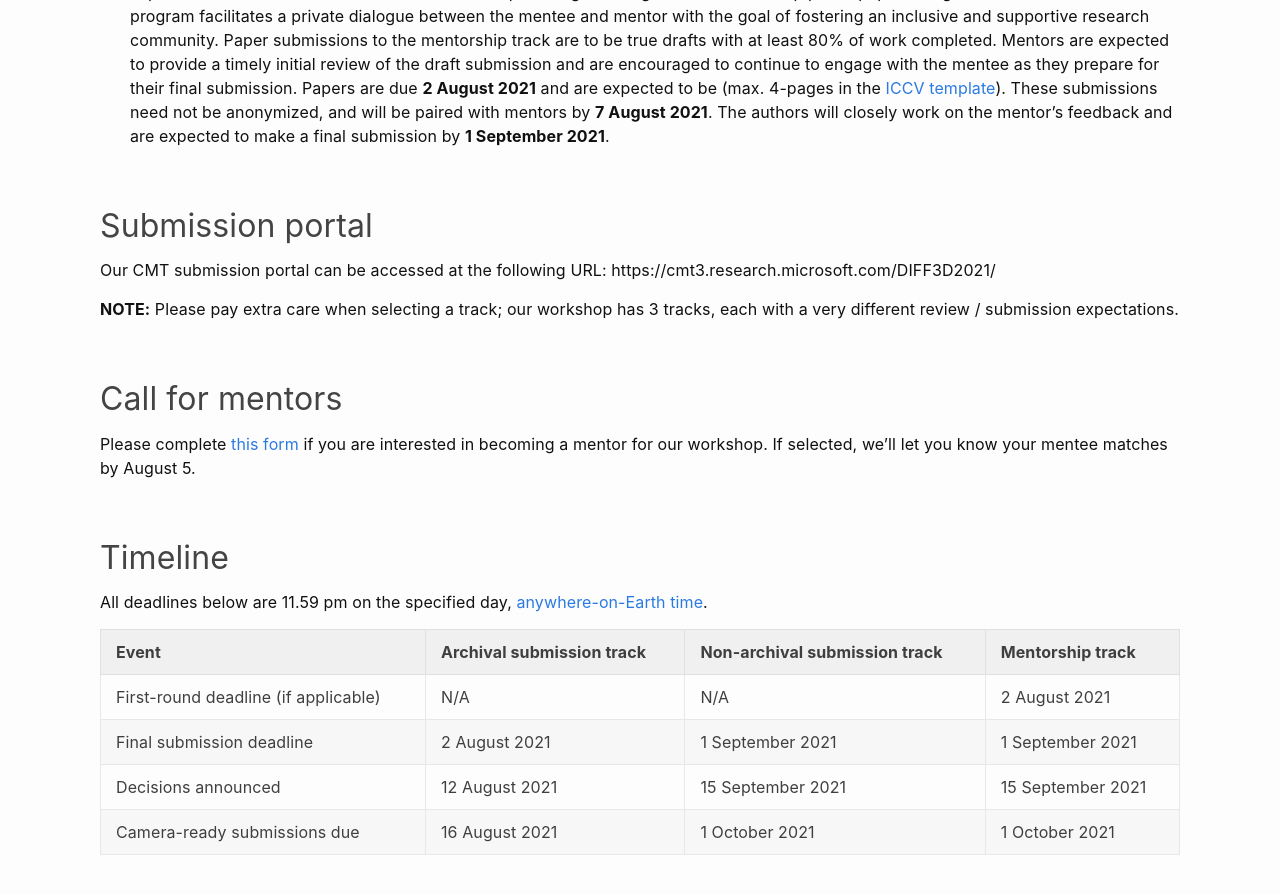
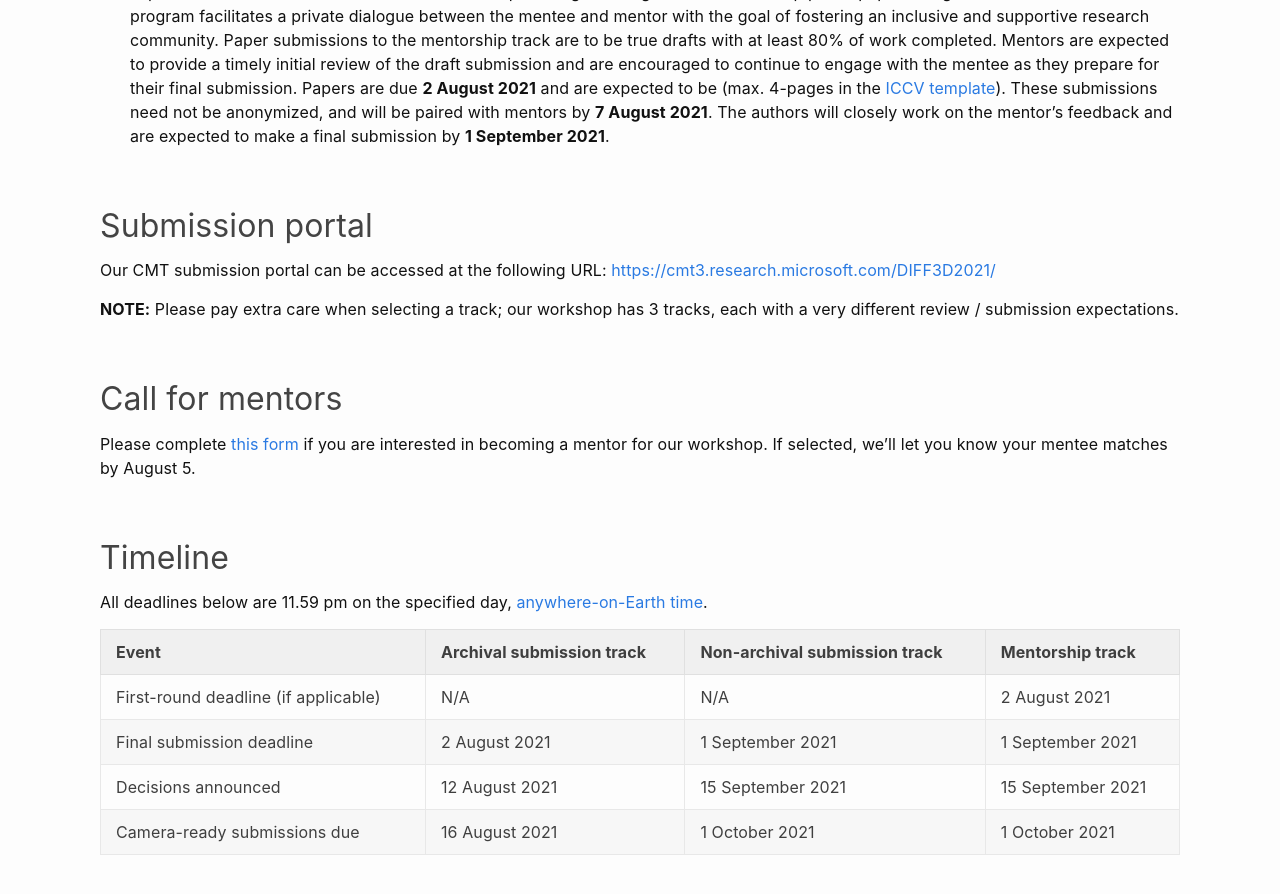
Before and after one commit to montrealrobotics/diff3d, a Jekyll site: the page built from callforpapers.md, in a window 1280 px wide and 900 px high, scrolled down 785 px. Shown: the top 894 px of the window. Built offline with Jekyll 4.4.1, drawn with Linux system fonts in a browser that asks for light colours; part of the change alters nothing that is shown.

Commit message:
Add CMT page - hyperlink
Signed-off-by: Krishna Murthy <krrish94@gmail.com>

```diff
--- a/callforpapers.md
+++ b/callforpapers.md
@@ -19,7 +19,7 @@ We solicit submissions of varying lengths and scope, as prescribed below. Each p
 
 ## Submission portal
 
-Our CMT submission portal can be accessed at the following URL: https://cmt3.research.microsoft.com/DIFF3D2021/
+Our CMT submission portal can be accessed at the following URL: [https://cmt3.research.microsoft.com/DIFF3D2021/](https://cmt3.research.microsoft.com/DIFF3D2021/)
 
 **NOTE:** Please pay extra care when selecting a track; our workshop has 3 tracks, each with a very different review / submission expectations.
 
```
